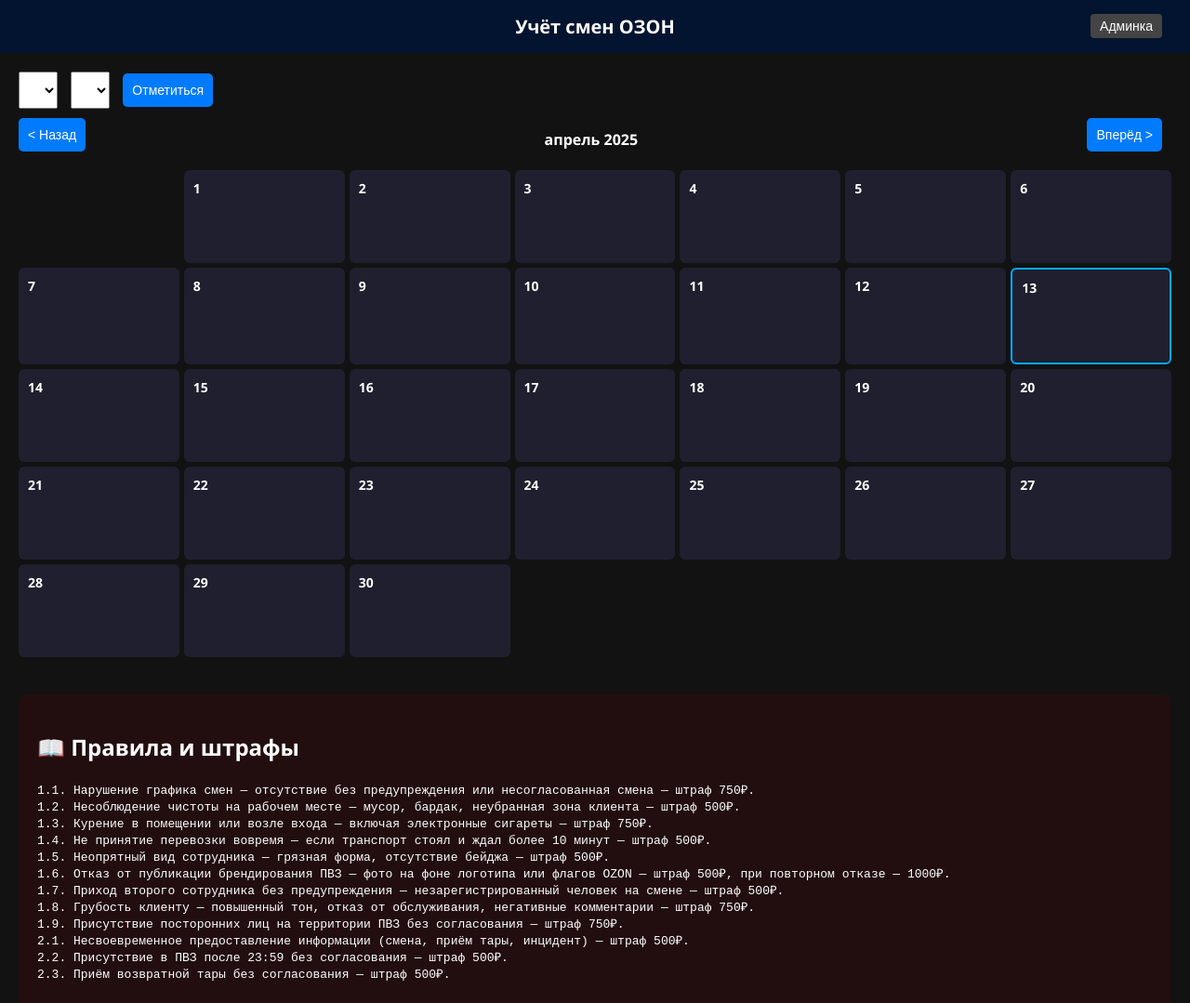
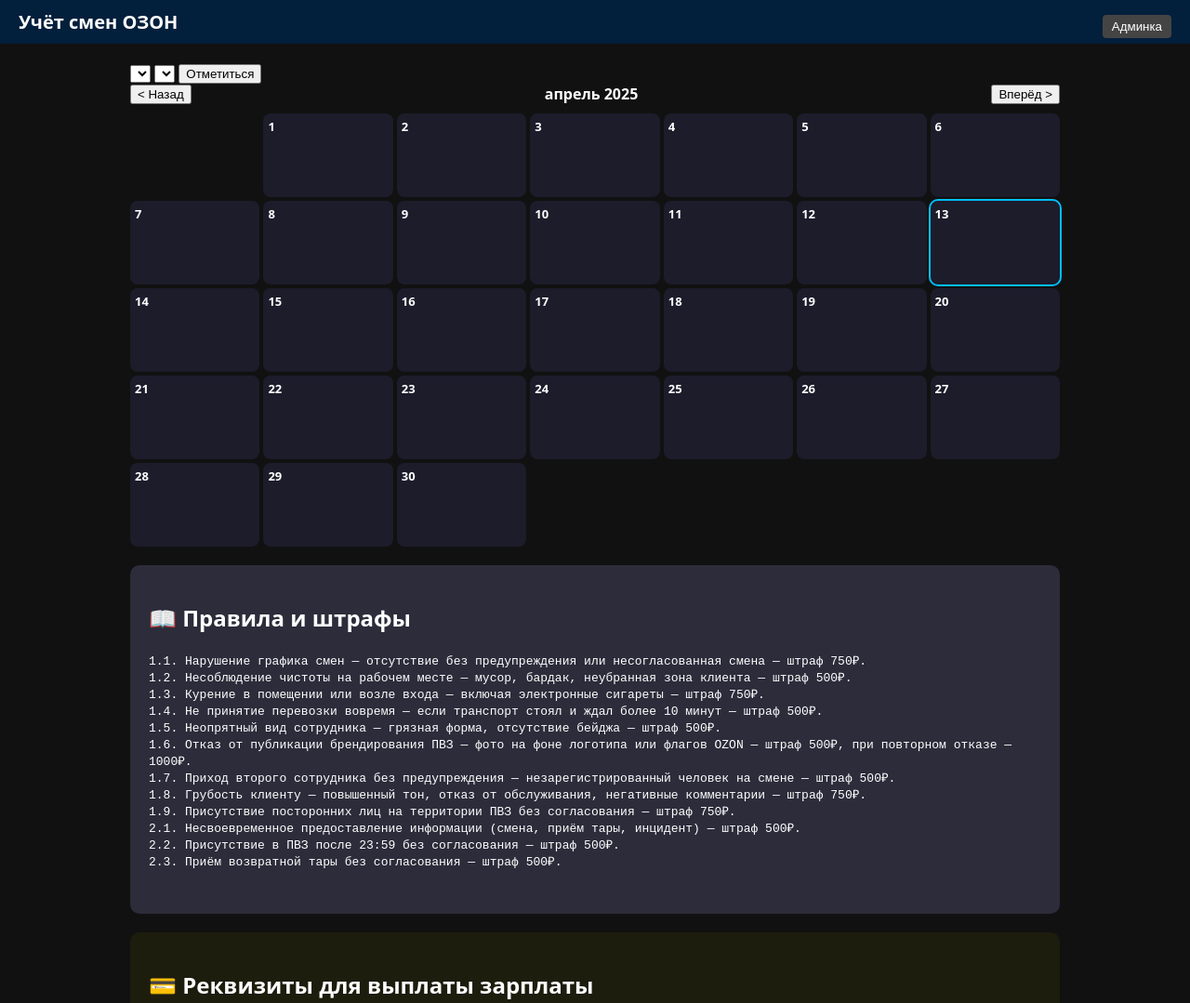
Before and after one commit to qrtx/ozon-shifts, a plain HTML site: page index.html in a window 1280 px wide. Shown: the top 1079 px of the page at 93% size. Drawn offline with Linux system fonts and the light colour scheme; no server answers.

Commit message:
Add files via upload

```diff
--- a/style.css
+++ b/style.css
@@ -1,90 +1,63 @@
 
 body {
   margin: 0;
-  font-family: 'Segoe UI', sans-serif;
-  background: #121212;
+  font-family: system-ui, sans-serif;
+  background: #111;
   color: #fff;
 }
+
 .topbar {
-  background: rgba(0, 20, 50, 0.9);
-  padding: 15px;
+  background: #002244dd;
+  padding: 10px 20px;
   font-size: 20px;
   font-weight: bold;
-  text-align: center;
+  position: sticky;
+  top: 0;
+  z-index: 100;
 }
+
 .container {
   padding: 20px;
+  max-width: 1000px;
+  margin: auto;
 }
-select, button {
-  padding: 10px;
-  font-size: 14px;
-  margin-right: 10px;
-  margin-bottom: 10px;
-}
-button {
-  background: #007bff;
-  color: white;
-  border: none;
-  border-radius: 5px;
-}
-button:hover {
-  background: #0056b3;
-}
+
 .grid {
   display: grid;
   grid-template-columns: repeat(7, 1fr);
-  gap: 5px;
+  gap: 4px;
 }
+
 .day-cell {
-  background: #1f1f2f;
-  padding: 10px;
-  border-radius: 6px;
+  background: #1c1c2b;
+  padding: 5px;
+  border-radius: 8px;
   min-height: 80px;
-  font-size: 14px;
-  position: relative;
+  font-size: 13px;
 }
+
 .today {
-  border: 2px solid #00aaff;
+  outline: 2px solid #00bfff;
 }
+
 .remove-btn {
   color: red;
+  font-weight: bold;
   cursor: pointer;
-  float: right;
 }
+
 .rules-block {
-  background: rgba(100, 0, 0, 0.2);
-  padding: 20px;
-  margin-top: 40px;
-  border-radius: 10px;
-}
-.contacts-block {
-  background: rgba(0, 100, 0, 0.2);
+  background: #2c2c3b;
   padding: 20px;
   margin-top: 20px;
   border-radius: 10px;
 }
-.footer {
-  text-align: center;
-  margin: 30px;
-  font-size: 13px;
-  color: #888;
-}
 
-.admin-panel {
-  background: #1a1a1a;
+.contacts-block {
+  background: rgba(0,100,0,0.15);
   padding: 20px;
+  margin-top: 20px;
   border-radius: 10px;
-  margin-top: 20px;
-}
-.admin-panel input, .admin-panel select {
-  padding: 6px;
-  margin: 4px;
-}
-
-pre, p {
-  white-space: pre-wrap;
-  word-wrap: break-word;
-  overflow-wrap: break-word;
 }
 
 .bank-block {
@@ -93,7 +66,8 @@ pre, p {
   margin-top: 20px;
   border-radius: 10px;
 }
-.bank-form input {
+
+.bank-form input, .bank-form select {
   padding: 8px;
   margin-right: 10px;
   font-size: 14px;
@@ -118,3 +92,25 @@ pre, p {
   color: red;
   cursor: pointer;
 }
+.admin-panel {
+  background: #1a1a1a;
+  padding: 20px;
+  border-radius: 10px;
+  margin-top: 20px;
+}
+.admin-panel input, .admin-panel select {
+  padding: 6px;
+  margin: 4px;
+}
+.footer {
+  padding: 20px;
+  text-align: center;
+  opacity: 0.6;
+  font-size: 14px;
+}
+
+pre, p {
+  white-space: pre-wrap;
+  word-wrap: break-word;
+  overflow-wrap: break-word;
+}
```
